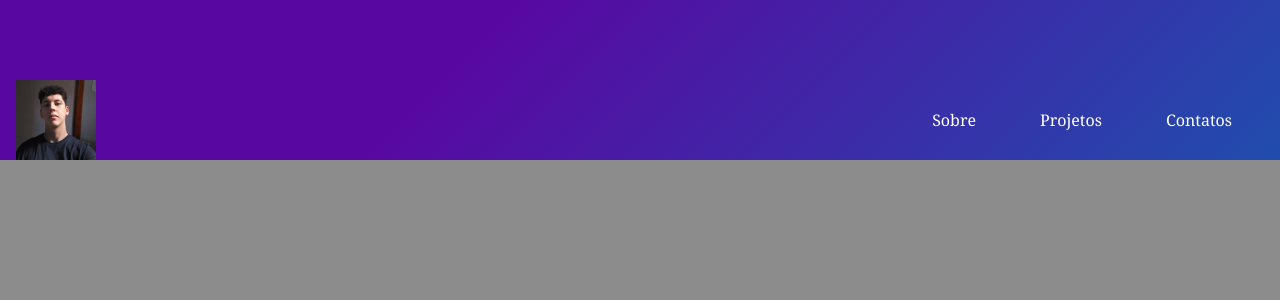
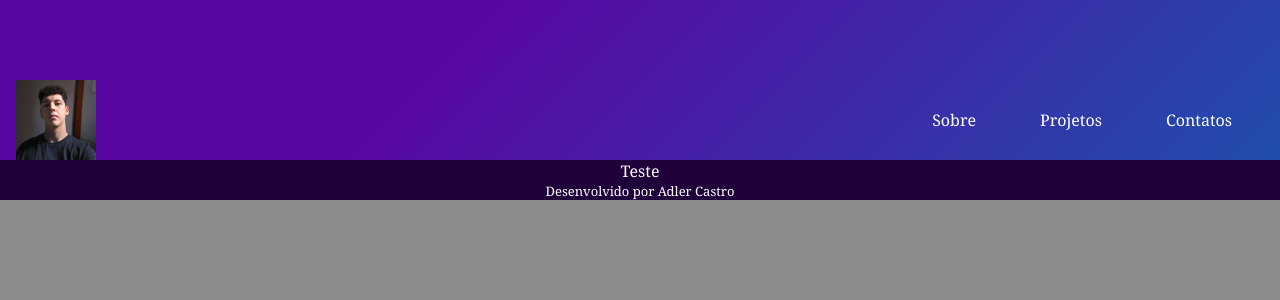
Before and after one commit to AdlerCastro/Website-Pessoal, a Next.js app in the folder website-pessoal/: page / in a window 1280 px wide. Shown: the top 300 px of the page. Built offline with nearby package versions, Linux system fonts and the light colour scheme.

Commit message:
:construction: Em andamento

```diff
--- a/website-pessoal/src/app/page.tsx
+++ b/website-pessoal/src/app/page.tsx
@@ -1,12 +1,13 @@
 import Hero from "@/components/templates/Hero";
-import Image from "next/image";
 import Header from "@/components/organisms/Header";
+import Footer from "@/components/templates/Footer";
 
 export default function Home() {
   return (
     <>
       <Header/>
-      {/* <Hero/> */}
+      <Hero/>
+      <Footer />
     </>
   );
 }
```
